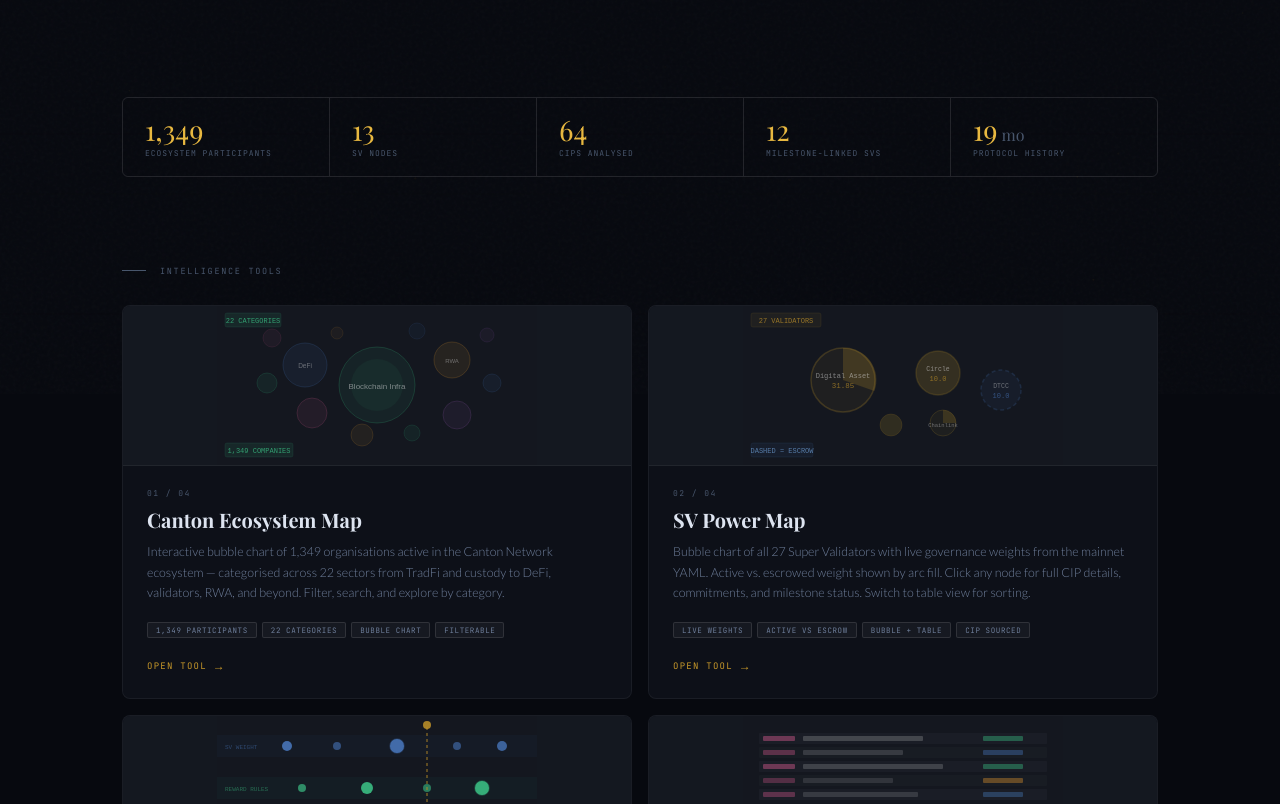
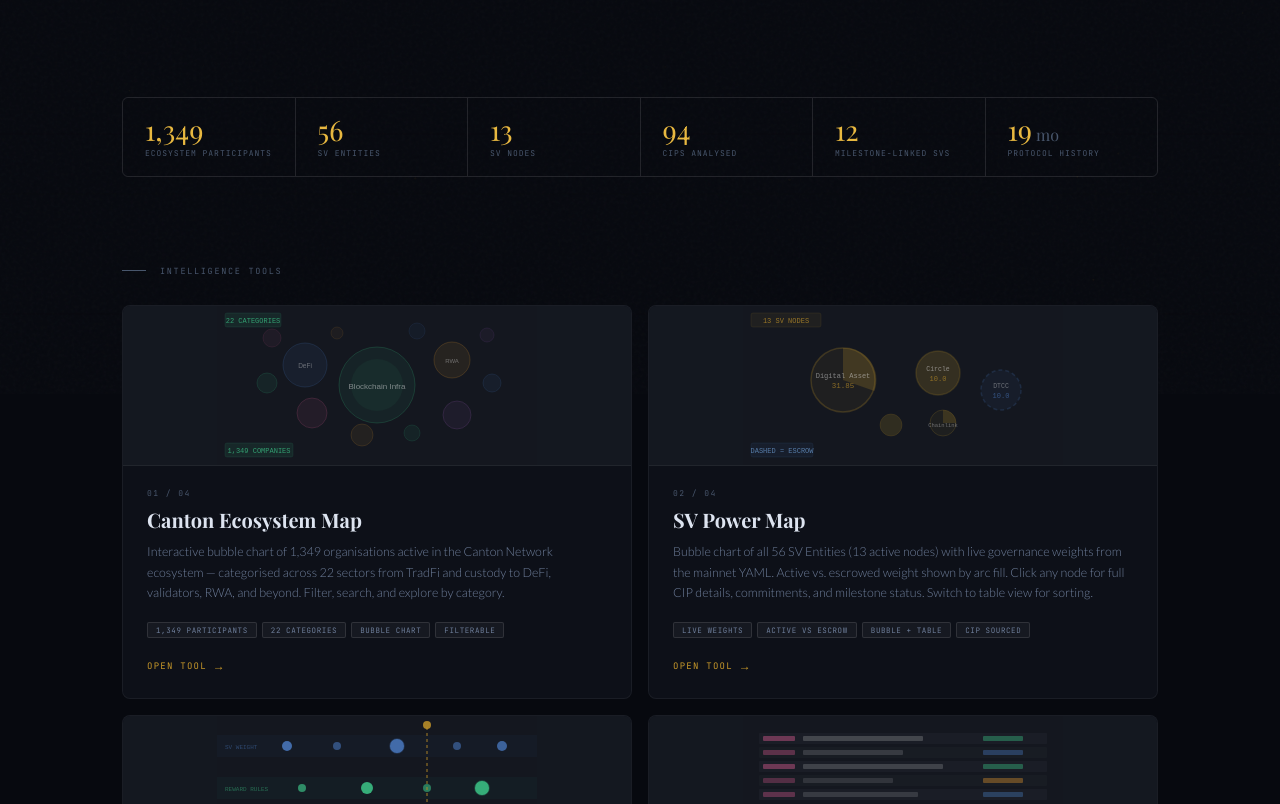
Before and after one commit to C7-Digital/canton-intelligence, a plain HTML site: page index.html in a window 1280 px wide. Shown: the part 406-1210 px from the top of the page. Drawn offline with nearby package versions, Linux system fonts and the light colour scheme; a web font is replaced by a local one.

Commit message:
Add files via upload
Data issues

```diff
--- a/index.html
+++ b/index.html
@@ -275,11 +275,15 @@
       <div class="agg-l">Ecosystem Participants</div>
     </div>
     <div class="agg-stat">
+      <div class="agg-n">56</div>
+      <div class="agg-l">SV Entities</div>
+    </div>
+    <div class="agg-stat">
       <div class="agg-n">13</div>
       <div class="agg-l">SV Nodes</div>
     </div>
     <div class="agg-stat">
-      <div class="agg-n">64</div>
+      <div class="agg-n">94</div>
       <div class="agg-l">CIPs Analysed</div>
     </div>
     <div class="agg-stat">
@@ -376,7 +380,7 @@
 
           <!-- Legend -->
           <rect x="8" y="8" width="70" height="14" rx="2" fill="#c8992a" fill-opacity=".08" stroke="#c8992a" stroke-opacity=".2" stroke-width=".5"/>
-          <text x="43" y="17.5" text-anchor="middle" fill="#c8992a" fill-opacity=".8" font-family="monospace" font-size="7">27 VALIDATORS</text>
+          <text x="43" y="17.5" text-anchor="middle" fill="#c8992a" fill-opacity=".8" font-family="monospace" font-size="7">13 SV NODES</text>
           <rect x="8" y="138" width="62" height="14" rx="2" fill="#4c7fc9" fill-opacity=".08" stroke="#4c7fc9" stroke-opacity=".2" stroke-width=".5"/>
           <text x="39" y="147.5" text-anchor="middle" fill="#6fa0d8" fill-opacity=".8" font-family="monospace" font-size="7">DASHED = ESCROW</text>
         </svg>
@@ -384,7 +388,7 @@
       <div class="tool-body">
         <div class="tool-number">02 / 04</div>
         <div class="tool-title">SV Power Map</div>
-        <p class="tool-desc">Bubble chart of all 27 Super Validators with live governance weights from the mainnet YAML. Active vs. escrowed weight shown by arc fill. Click any node for full CIP details, commitments, and milestone status. Switch to table view for sorting.</p>
+        <p class="tool-desc">Bubble chart of all 56 SV Entities (13 active nodes) with live governance weights from the mainnet YAML. Active vs. escrowed weight shown by arc fill. Click any node for full CIP details, commitments, and milestone status. Switch to table view for sorting.</p>
         <div class="tool-tags">
           <span class="tool-tag">Live weights</span>
           <span class="tool-tag">Active vs escrow</span>
```
Also changed, not shown: cip_intelligence.html (+3 -1 lines).
